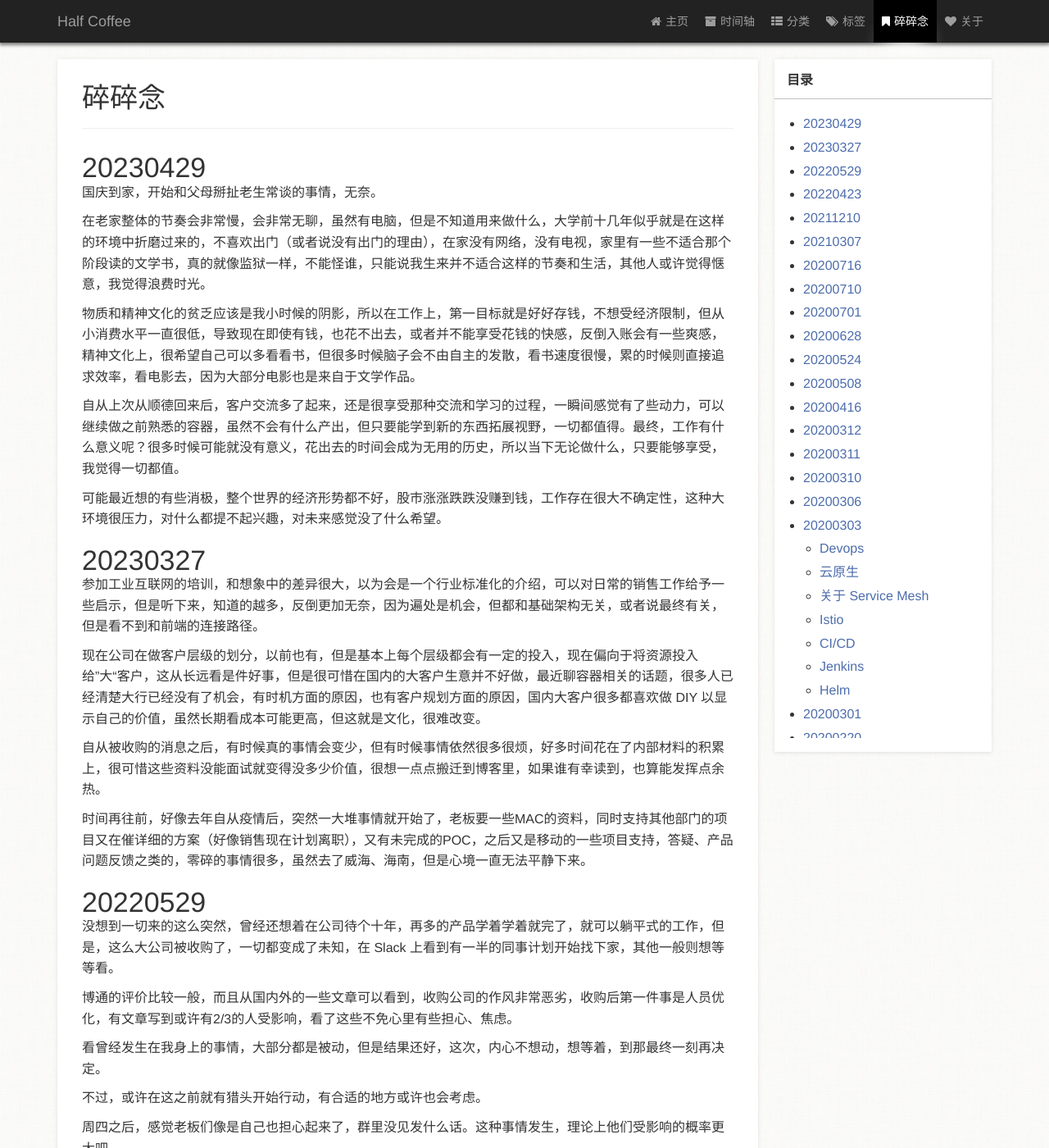
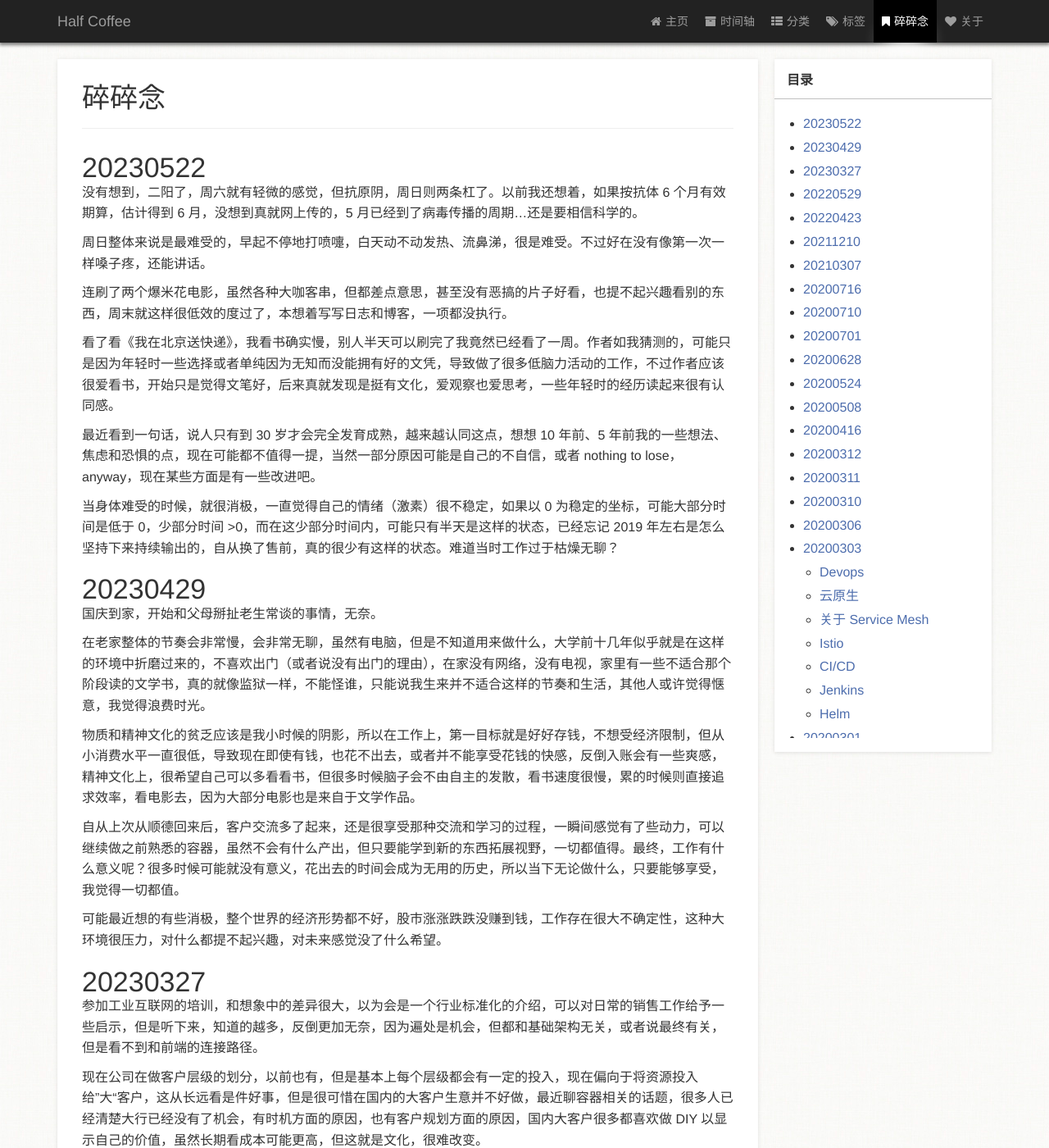
Before and after one commit to zm1990s/halfcoffee, a Jekyll site: the page built from page/3碎碎念.md, in a window 1280 px wide and 1400 px high. Shown: the whole window at 82% size. Built offline with Jekyll 4.4.1, drawn with Linux system fonts in a browser that asks for light colours; comment, search, counter and statistics services are not loaded; a style sheet for code colours, icons or effects is not loaded.

Commit message:
20230522

```diff
--- a/page/3碎碎念.md
+++ b/page/3碎碎念.md
@@ -8,6 +8,22 @@ type: page
 
 * content
 {:toc}
+# 20230522
+
+没有想到，二阳了，周六就有轻微的感觉，但抗原阴，周日则两条杠了。以前我还想着，如果按抗体 6 个月有效期算，估计得到 6 月，没想到真就网上传的，5 月已经到了病毒传播的周期...还是要相信科学的。
+
+周日整体来说是最难受的，早起不停地打喷嚏，白天动不动发热、流鼻涕，很是难受。不过好在没有像第一次一样嗓子疼，还能讲话。
+
+连刷了两个爆米花电影，虽然各种大咖客串，但都差点意思，甚至没有恶搞的片子好看，也提不起兴趣看别的东西，周末就这样很低效的度过了，本想着写写日志和博客，一项都没执行。
+
+看了看《我在北京送快递》，我看书确实慢，别人半天可以刷完了我竟然已经看了一周。作者如我猜测的，可能只是因为年轻时一些选择或者单纯因为无知而没能拥有好的文凭，导致做了很多低脑力活动的工作，不过作者应该很爱看书，开始只是觉得文笔好，后来真就发现是挺有文化，爱观察也爱思考，一些年轻时的经历读起来很有认同感。
+
+最近看到一句话，说人只有到 30 岁才会完全发育成熟，越来越认同这点，想想 10 年前、5 年前我的一些想法、焦虑和恐惧的点，现在可能都不值得一提，当然一部分原因可能是自己的不自信，或者 nothing to lose，anyway，现在某些方面是有一些改进吧。
+
+当身体难受的时候，就很消极，一直觉得自己的情绪（激素）很不稳定，如果以 0 为稳定的坐标，可能大部分时间是低于 0，少部分时间 >0，而在这少部分时间内，可能只有半天是这样的状态，已经忘记 2019 年左右是怎么坚持下来持续输出的，自从换了售前，真的很少有这样的状态。难道当时工作过于枯燥无聊？
+
+
+
 # 20230429
 
 国庆到家，开始和父母掰扯老生常谈的事情，无奈。
```
